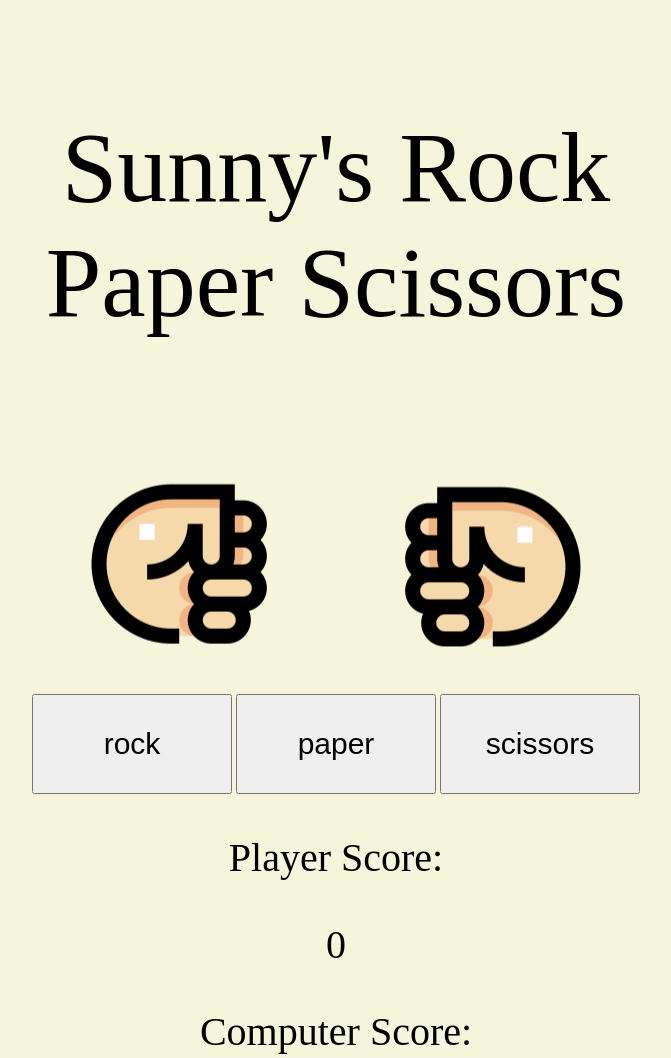
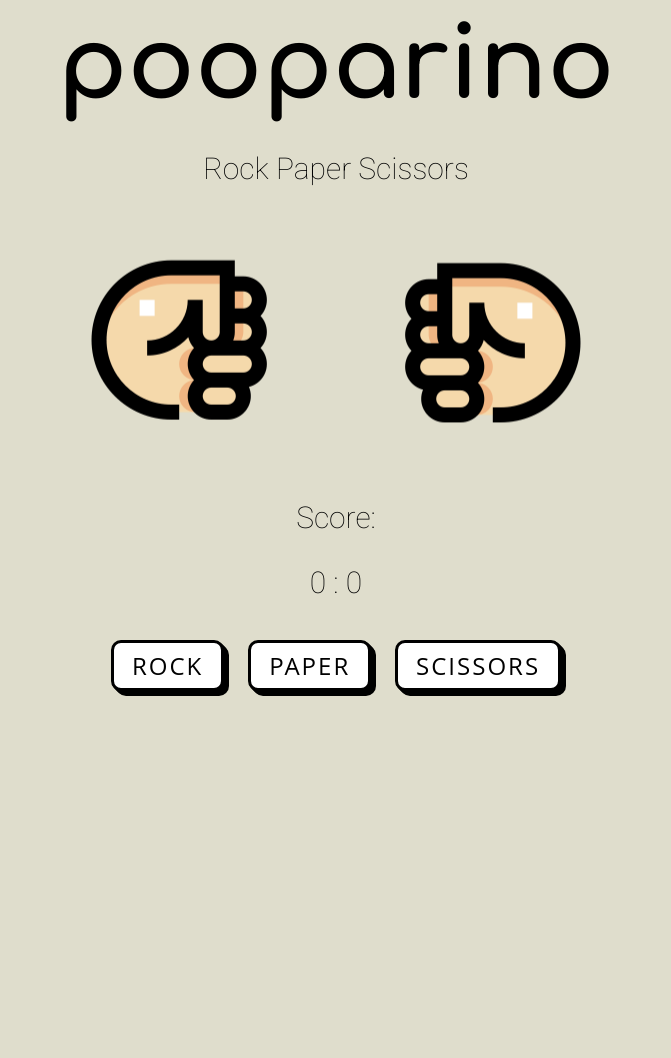
Before and after one commit to daejibear/rock-paper-scissors, a plain HTML site: page index.html in a window 1280 px wide. Shown: the top 1058 px of the page, without its empty margins (304-975 px from the left). After the commit the page ends 800 px from the top, so only its background shows below. Drawn offline with Linux system fonts and the light colour scheme.

Commit message:
updated design

```diff
--- a/index.html
+++ b/index.html
@@ -1,6 +1,10 @@
 <!DOCTYPE html>
 <html lang="en">
 <head>
+<link rel="preconnect" href="https://fonts.googleapis.com">
+<link rel="preconnect" href="https://fonts.gstatic.com" crossorigin>
+<link href="https://fonts.googleapis.com/css2?family=Comfortaa:wght@700&display=swap" rel="stylesheet">
+<link href="https://fonts.googleapis.com/css2?family=Comfortaa:wght@700&family=Roboto:wght@100&display=swap" rel="stylesheet">
     <meta charset="UTF-8">
     <meta http-equiv="X-UA-Compatible" content="IE=edge">
     <meta name="viewport" content="width=device-width, initial-scale=1.0">
@@ -9,25 +13,28 @@
 </head>
 <body>
     <div class="wrap">
-<p id="title">Sunny's Rock Paper Scissors</p>
-
+<p id="title">pooparino</p>
+<p id="outcome">Rock Paper Scissors</p>
 
 <div>
     <img src="images/p-rock.png" id="player-hand"alt="Player's Hand">
     <img class="computer-hand" id="computer-hand" src="images/p-rock.png" alt="Computer's Hand">
 </div>
 
- <button class="button" id="rock">rock</button>
-<button class="button" id="paper">paper</button>
-<button class="button" id="scissors">scissors</button>
+<p>Score:</p>
+<p><span id="player-score" >0</span> : <span id="computer-score" >0</span></p>
 
-<p>Player Score:</p>
-<p id="player-score">0</p>
-<p>Computer Score:</p>
-<p id="computer-score">0</p>
-<p id="player"></p>
-<p id="computer"></p>
-<p id="outcome"></p>
+
+<!-- this is player/comp output: <p id="player"></p>
+<p id="computer"></p> -->
+
+
+<button class="button" id="rock">Rock</button>
+<button class="button" id="paper">Paper</button>
+<button class="button" id="scissors">Scissors</button>
+
+
+
 </div>
 <script src=script.js></script>
 </body>
--- a/script.js
+++ b/script.js
@@ -105,22 +105,22 @@ randomNumber =
 //game rules:
 function gameOutcome () {
     if (playerSelection == "rock" && computerSelection == "scissors") {
-        outcomeEl.textContent = "player wins!";
+        outcomeEl.textContent = "You win!";
      playerScore += 1;
         } else if (playerSelection == "paper" && computerSelection == "rock") {
-            outcomeEl.textContent = "player wins!";
+            outcomeEl.textContent = "You win!";
             playerScore += 1;
         } else if (playerSelection == "scissors" && computerSelection == "paper") {
-            outcomeEl.textContent = "player wins!";
+            outcomeEl.textContent = "You win!";
             playerScore += 1;
         } else if ( playerSelection == "scissors" && computerSelection == "scissors") {
-            outcomeEl.textContent = "it's a draw!";
+            outcomeEl.textContent = "It's a draw!";
         } else if ( playerSelection == "paper" && computerSelection == "paper") {
-            outcomeEl.textContent = "it's a draw!";
+            outcomeEl.textContent = "It's a draw!";
         } else if ( playerSelection == "rock" && computerSelection == "rock") {
-            outcomeEl.textContent = "it's a draw!";
+            outcomeEl.textContent = "It's a draw!";
         } else {
-            outcomeEl.textContent = "computer wins!";
+            outcomeEl.textContent = "Computer wins!";
           computerScore += 1;
         }
     };
@@ -143,8 +143,8 @@ function game () {
     playerHandImg.src=`images/p-${playerSelection}.png`;  // 3/27 1:58pm: updates player's hand
     computerSelection = ranNum();
     computerHandImg.src=`images/p-${computerSelection}.png`;
-    playerEl.textContent = `player:${playerSelection}`;
-    computerEl.textContent = `computer: ${computerSelection}`;
+    // - this is player output: playerEl.textContent = `player:${playerSelection}`;
+    //- this is computer output: computerEl.textContent = `computer: ${computerSelection}`;
     console.log(`before${playerScore}`)
     gameOutcome();
     playerScoreEl.textContent = playerScore;
@@ -193,4 +193,8 @@ scissors beats paper
 ~~~~~~~~~~~~~~~~~~~~~~~~~
 when button is pressed: delay 1second game function ()
 animate both hands
+
+3-29:
+display "pop up div" which resets the game after the game ends (3 rounds)
+
 */
--- a/styles.css
+++ b/styles.css
@@ -1,12 +1,16 @@
 body {
+    font-family: 'Comfortaa', cursive;
+    font-family: 'Roboto', sans-serif;
     margin:0px;
     padding:0px;
-    background-color: beige;
+    background-color: rgb(223, 221, 204);
+    color:rgb(0, 0, 0);
 }
 
 img {
     margin-left:30px;
     margin-right:30px;
+
 }
 .wrap{
     margin: auto;
@@ -16,17 +20,63 @@ img {
  }
 
 p {
-font-size:40px;
+font-size:30px;
 }
 
-button {
-    width:200px;
-    height:100px;
-    font-size:30px;
-}
+
 #title {
+    font-family: 'Comfortaa', cursive;
+    margin:0px;
     font-size: 100px;
 }
+#outcome {
+    font-family: 'Comfortaa', cursive;
+    font-family: 'Roboto', sans-serif;
+    font-size:30px;
+
+}
+
+
 .computer-hand {
     transform: scaleX(-1);
 }
+
+
+
+
+
+
+
+/* CSS */
+.button {
+margin:10px;
+  font-family: "Open Sans", sans-serif;
+  font-size: 24px;
+  letter-spacing: 2px;
+  text-decoration: none;
+  text-transform: uppercase;
+  color: #000;
+  background-color:white;
+  border-radius:10px;
+  cursor: pointer;
+  border: 3px solid;
+  padding: 0.25em 0.5em;
+  box-shadow: 1px 1px 0px 0px, 2px 2px 0px 0px, 3px 3px 0px 0px, 4px 4px 0px 0px, 5px 5px 0px 0px;
+  position: relative;
+  user-select: none;
+  -webkit-user-select: none;
+  touch-action: manipulation;
+
+}
+
+.button:active {
+  box-shadow: 0px 0px 0px 0px;
+  top: 5px;
+  left: 5px;
+}
+
+@media (min-width: 768px) {
+  .button {
+    padding: 0.25em 0.75em;
+  }
+}
```
